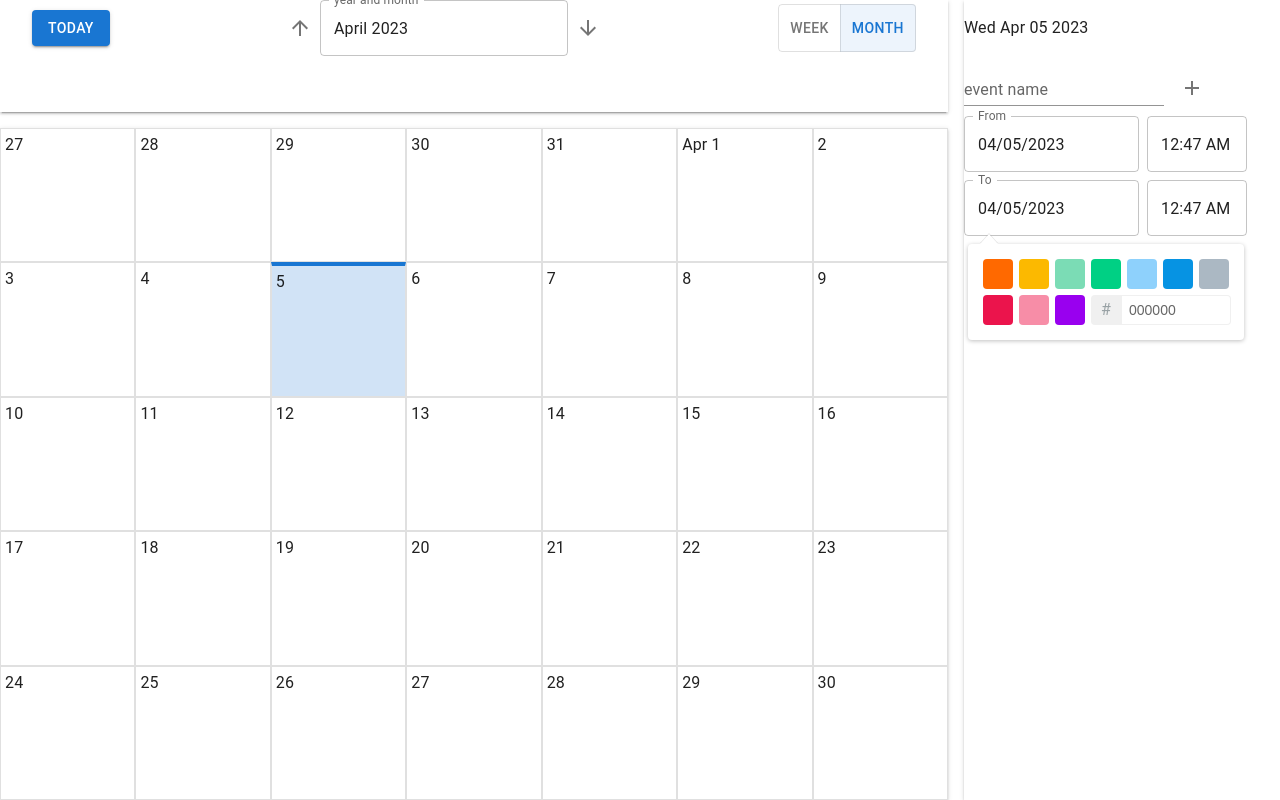
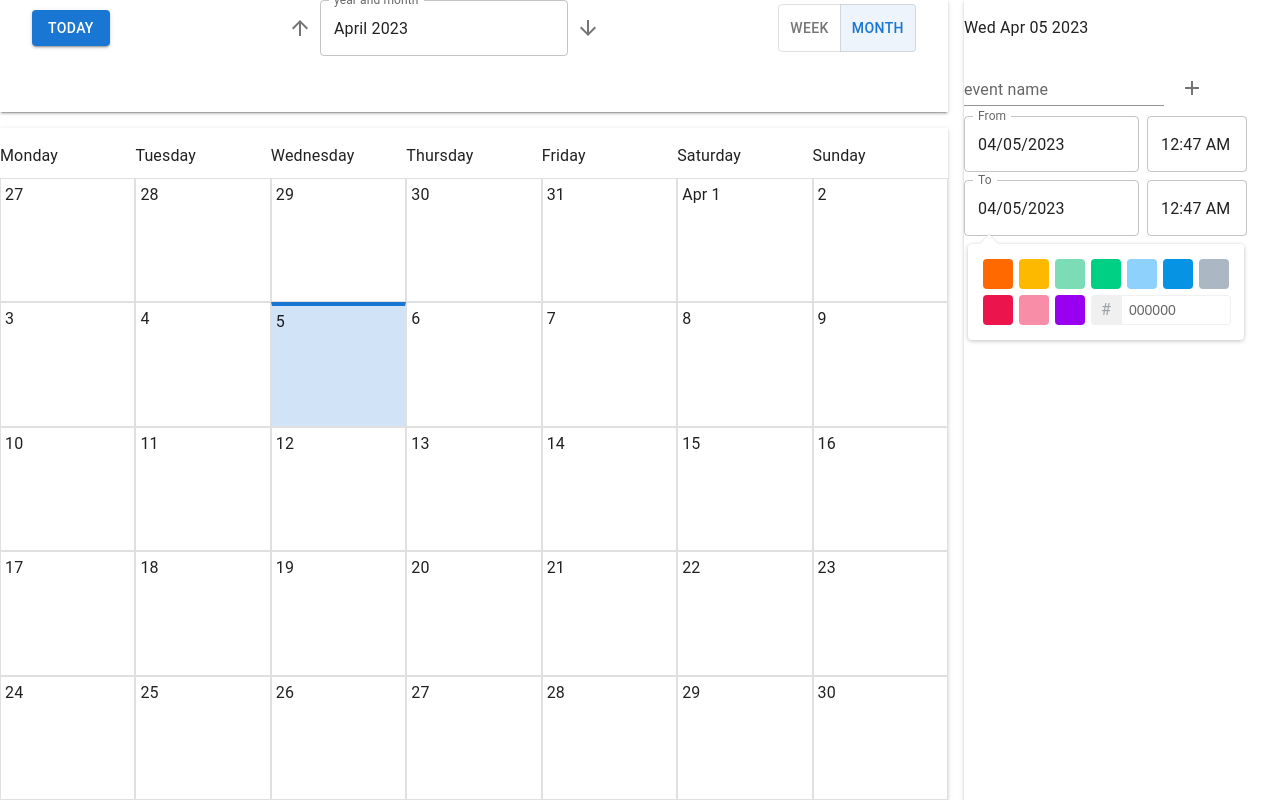
Before and after one commit to neumie/nfctron-calendar, a React (Vite) app: page / in a window 1280 px wide. Built offline with nearby package versions, Linux system fonts and the light colour scheme.

Commit message:
[FEATURE] Added MonthGridHeader, fixed sizing issues.

```diff
--- a/src/components/grid_cell/grid_cell_ui.tsx
+++ b/src/components/grid_cell/grid_cell_ui.tsx
@@ -26,9 +26,12 @@ export const GridCellUI = ({
       onClick={onClick}
       sx={[
         {
+          minWidth: 0,
+
           padding: "0.25em",
           border: 0.5,
           borderColor: "grey.300",
+          overflow: "hidden",
         },
         today && {
           borderTop: 4,
--- a/src/containers/calendar/calendar_ui.tsx
+++ b/src/containers/calendar/calendar_ui.tsx
@@ -35,7 +35,11 @@ export const CalendarUI = () => {
         sx={{
           gridRow: "2 / -1",
           gridColumn: "1 / -2",
+          minHeight: "0",
+          minWidth: "0",
           boxShadow: 2,
+          display: "flex",
+          flexDirection: "column",
         }}
       >
         <Grid />
--- a/src/containers/grid/month_grid/month_grid.tsx
+++ b/src/containers/grid/month_grid/month_grid.tsx
@@ -8,6 +8,7 @@ export const MonthGrid = () => {
   const gridCells = cells.map((cell) => <GridCell date={cell} />);
 
   const numberOfWeeks = cells.length / 7;
+
   return <MonthGridUI gridCells={gridCells} numberOfWeeks={numberOfWeeks} />;
 };
 
--- /dev/null
+++ b/src/containers/grid/month_grid/month_grid_header/month_grid_header.tsx
@@ -0,0 +1,15 @@
+import { MonthGridHeaderUI } from "./month_grid_header_ui";
+
+export const MonthGridHeader = () => {
+  const dayNames = [
+    "Monday",
+    "Tuesday",
+    "Wednesday",
+    "Thursday",
+    "Friday",
+    "Saturday",
+    "Sunday",
+  ];
+  const dayNameElements = dayNames.map((dayName) => <p> {dayName}</p>);
+  return <MonthGridHeaderUI dayNames={dayNameElements} />;
+};
--- /dev/null
+++ b/src/containers/grid/month_grid/month_grid_header/month_grid_header_ui.tsx
@@ -0,0 +1,22 @@
+import { Box } from "@mui/material";
+import React from "react";
+
+export type MonthGridHeaderUIProps = {
+  dayNames: React.ReactNode;
+};
+
+export const MonthGridHeaderUI = ({ dayNames }: MonthGridHeaderUIProps) => {
+  return (
+    <Box
+      sx={{
+        width: "100%",
+        height: "50px",
+        display: "grid",
+        gridTemplateColumns: "repeat(7, 1fr)",
+        gridTemplateRows: "1fr",
+      }}
+    >
+      {dayNames}
+    </Box>
+  );
+};
--- a/src/containers/grid/month_grid/month_grid_ui.tsx
+++ b/src/containers/grid/month_grid/month_grid_ui.tsx
@@ -1,5 +1,6 @@
 import { Box } from "@mui/material";
 import { ReactNode } from "react";
+import { MonthGridHeader } from "./month_grid_header/month_grid_header";
 
 export type MonthGridUIProps = {
   gridCells: ReactNode[];
@@ -8,10 +9,13 @@ export type MonthGridUIProps = {
 
 export const MonthGridUI = ({ gridCells, numberOfWeeks }: MonthGridUIProps) => {
   return (
+    <>
+      <MonthGridHeader />
+
       <Box
         sx={{
-        width: "100%",
-        height: "100%",
+          flexGrow: 1,
+          minHeight: 0,
           display: "grid",
           gridTemplateColumns: "repeat(7, 1fr)",
           gridTemplateRows: `repeat(${numberOfWeeks}, 1fr)`,
@@ -19,5 +23,6 @@ export const MonthGridUI = ({ gridCells, numberOfWeeks }: MonthGridUIProps) => {
       >
         {gridCells}
       </Box>
+    </>
   );
 };
```
Lines whose indentation alone changed are shown as unchanged.
